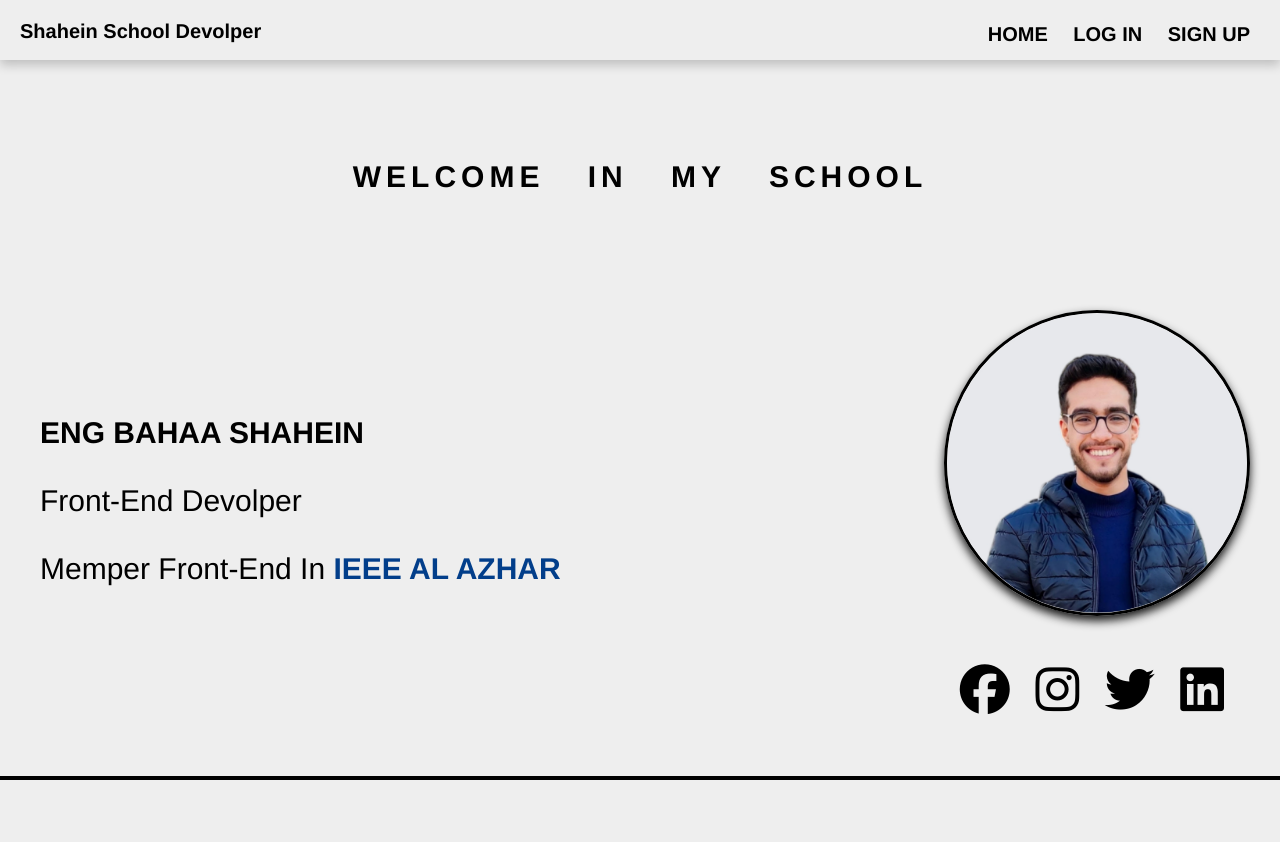
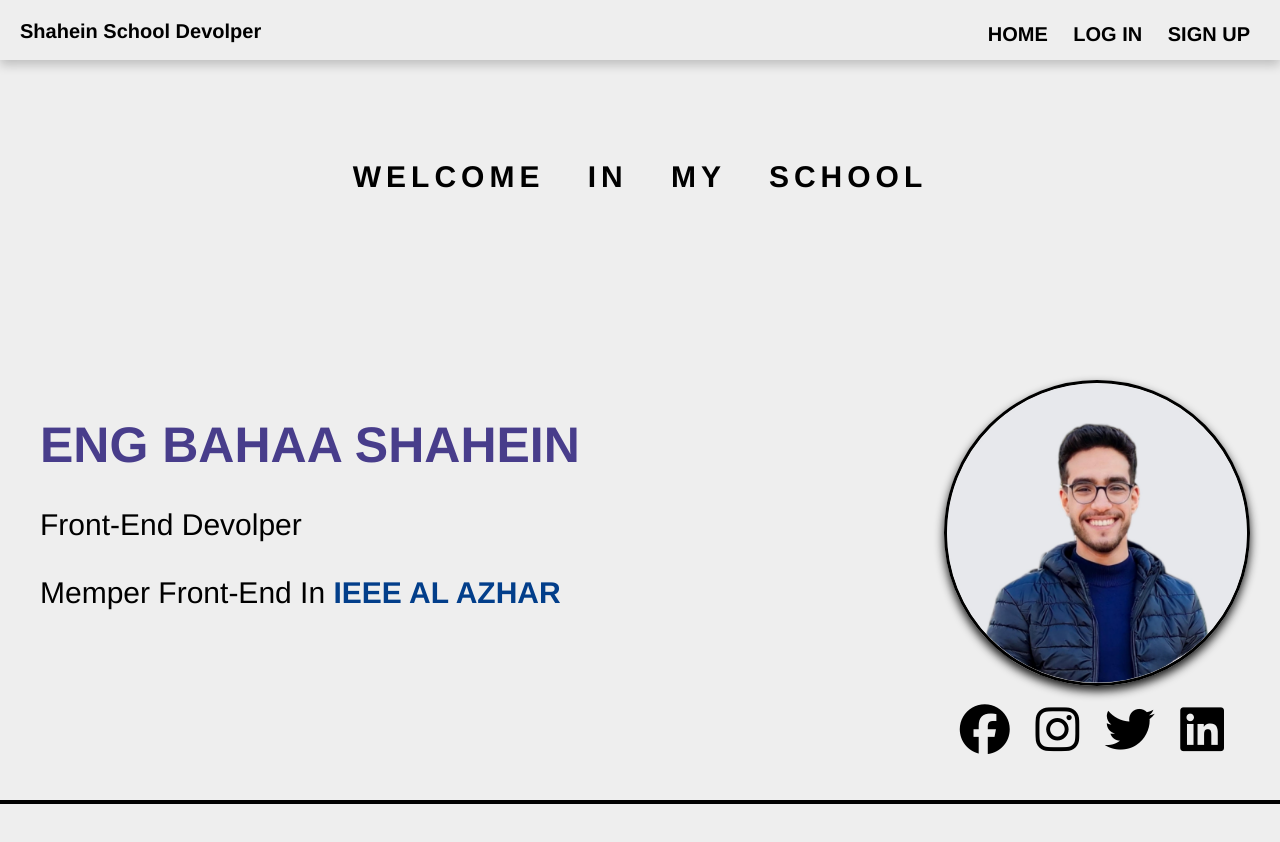
Before and after one commit to bahaashahin/Shahien-school-, a plain HTML site: page index.html in a window 1280 px wide. Drawn offline with Linux system fonts and the light colour scheme.

Commit message:
Update style.css

```diff
--- a/style.css
+++ b/style.css
@@ -61,7 +61,7 @@ a:hover{
   width: 300px;
   height: 300px;
   float: right;
-  margin-top: 190px;
+  margin-top: 260px;
   margin-right: 30px;
   border-radius: 50%;
   border:3px solid black;
@@ -80,7 +80,7 @@ a:hover{
 .icons{
   padding-top: 20px;
   margin-right: -280px;
-  margin-top: 430px;
+  margin-top: 470px;
   float: right;
 }
 .icon{
@@ -96,3 +96,8 @@ a:hover{
   width:100%;
   height: 200px;
 }
+#ha{
+  color: darkslateblue;
+  font-size: 50px;
+  margin: 0;
+}
```
